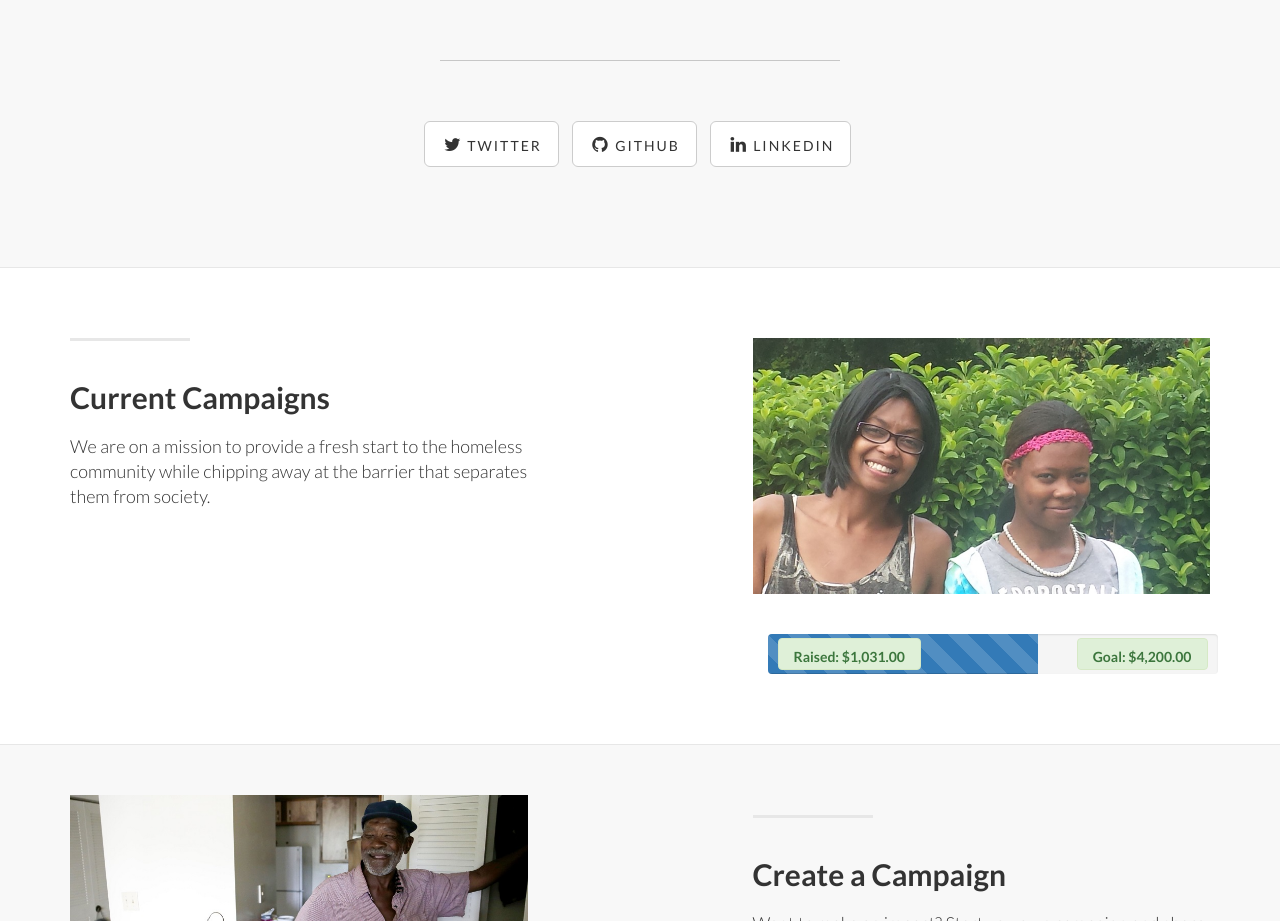
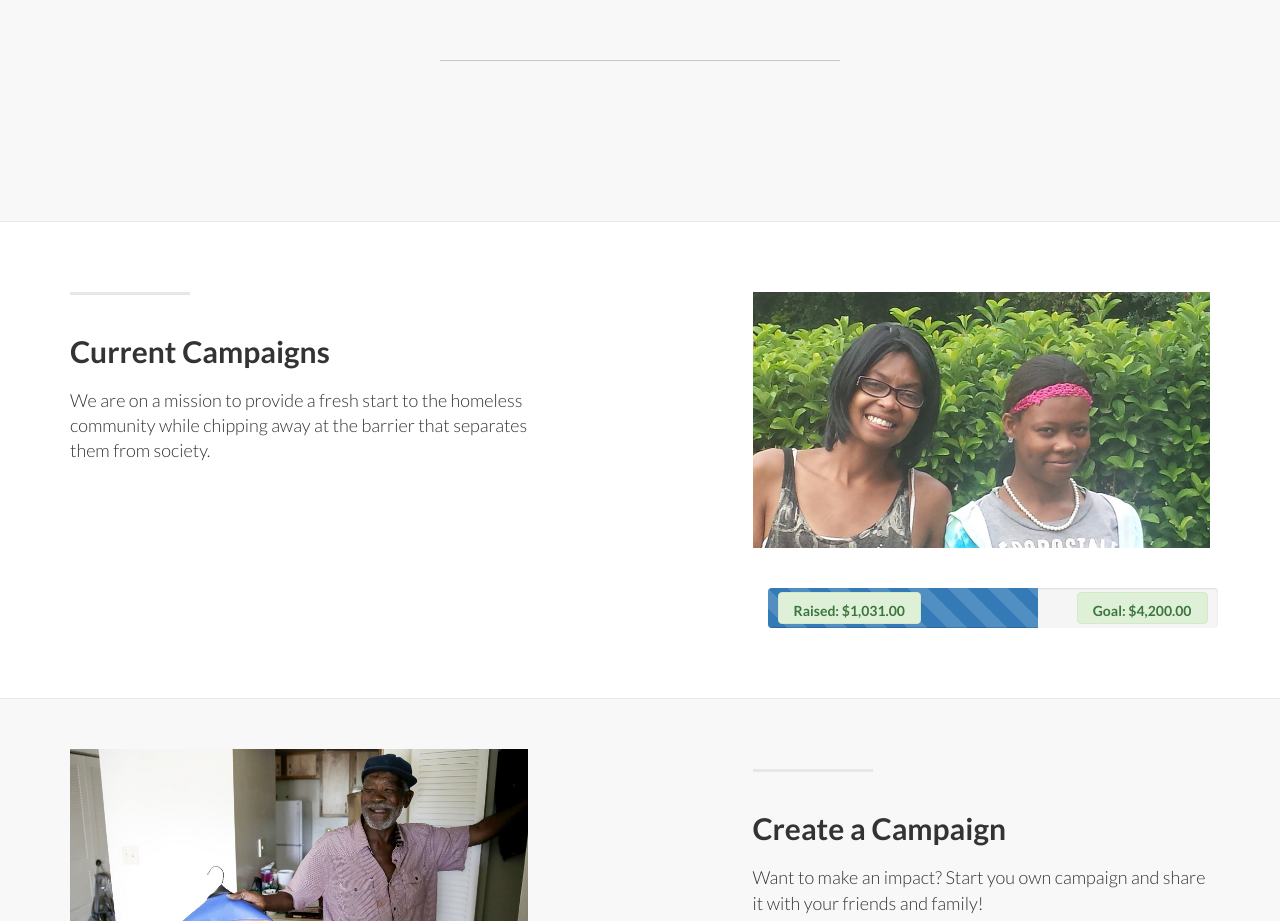
Before and after one commit to loucilvr/npf-leadership, a plain HTML site: page index.html in a window 1280 px wide. Shown: the part 1285-2206 px from the top of the page. Drawn offline with Linux system fonts and the light colour scheme.

Commit message:
finalllyyyy

```diff
--- a/index.html
+++ b/index.html
@@ -128,19 +128,6 @@
 
 						<br /><br />
 						<hr class="intro-divider"><br /><br />
-						<center>
-							<ul class="list-inline intro-social-buttons">
-	                            <li>
-	                                <a href="https://twitter.com/SBootstrap" class="btn btn-default btn-lg"><i class="fa fa-twitter fa-fw"></i> <span class="network-name">Twitter</span></a>
-	                            </li>
-	                            <li>
-	                                <a href="https://github.com/IronSummitMedia/startbootstrap" class="btn btn-default btn-lg"><i class="fa fa-github fa-fw"></i> <span class="network-name">Github</span></a>
-	                            </li>
-	                            <li>
-	                                <a href="#" class="btn btn-default btn-lg"><i class="fa fa-linkedin fa-fw"></i> <span class="network-name">Linkedin</span></a>
-	                            </li>
-	                        </ul>
-						</center>
 
 					</p>
 			<br /><br />
```
